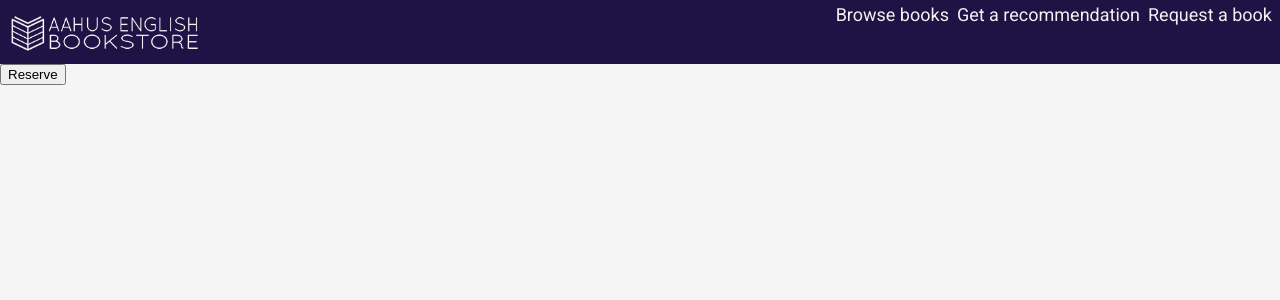
After one commit to valio953/englishbooks, a PHP site: page /storefront.php in a window 1280 px wide. The commit adds this page. Shown: the top 300 px of the page. Run offline with PHP 8.4, Linux system fonts and the light colour scheme.

Commit message:
Storefront - Structure

```diff
--- a/css/style.css
+++ b/css/style.css
@@ -4,7 +4,15 @@ body {
   background-color: #F5F5F5;
   font-family: 'Roboto', sans-serif;
 }
-
+/*NAVBAR*/
+#navbar {
+  height: 4rem;
+  background-color: #1E1344;
+  font-size: 18px;
+}
+.nav-link {
+  float:right;
+}
 /*ADMIN-NAVBAR*/
 #admin-navbar {
   height: 4rem;
--- /dev/null
+++ b/storefront.php
@@ -0,0 +1,52 @@
+<!DOCTYPE html>
+<html>
+<head>
+	<title>English Bookstore</title>
+	<link rel="stylesheet" type="text/css" href="css/style.css">
+	<link href="https://fonts.googleapis.com/css?family=Roboto" rel="stylesheet">
+	<link href="https://fonts.googleapis.com/css?family=Quicksand" rel="stylesheet">
+	<link rel="stylesheet" href="https://cdnjs.cloudflare.com/ajax/libs/font-awesome/4.7.0/css/font-awesome.css" />
+</head>
+
+<body>
+
+	<header>
+		<section id="navbar">
+			<article class="nav">
+				<ul>
+					<li><a href="storefront.php"><img  id="logo-image" src="img/logo-white.png"></a></li>
+          <li class="nav-link"><a href="storefront.php">Request a book</a></li>
+          <li class="nav-link"><a href="storefront.php">Get a recommendation</a></li>
+          <li class="nav-link"><a href="storefront.php">Browse books</a></li>
+				</ul>
+			</article>
+		</section>
+	</header>
+
+	<main>
+    <section id="reserve">
+      <!-- Trigger/Open The Modal -->
+      <button id="add-book-btn" class="reserve-btn"><span>Reserve</span></button>
+      <!-- The Modal -->
+      <article id="add-book-modal" class="modal">
+        <!-- Modal content -->
+        <article class="add-book-modal-content">
+          <article class="add-book-modal-header">
+            <span class="close">&times;</span>
+            <h3>Reserve a book</h3>
+          </article>
+          <article class="add-book-modal-body">
+            <input id="input_isbn" type="text" placeholder="Enter your name" />
+            <input id="input_isbn" type="text" placeholder="Enter your email" />
+            <button class="add-btn">RESERVE BOOK</button>
+          </article>
+        </article>
+      </article>
+    </section>
+  </main>
+
+  <script type="text/javascript" src="js/script.js"></script>
+  <script src="js/books.js" type="text/javascript"></script>
+
+</body>
+</html>
```
